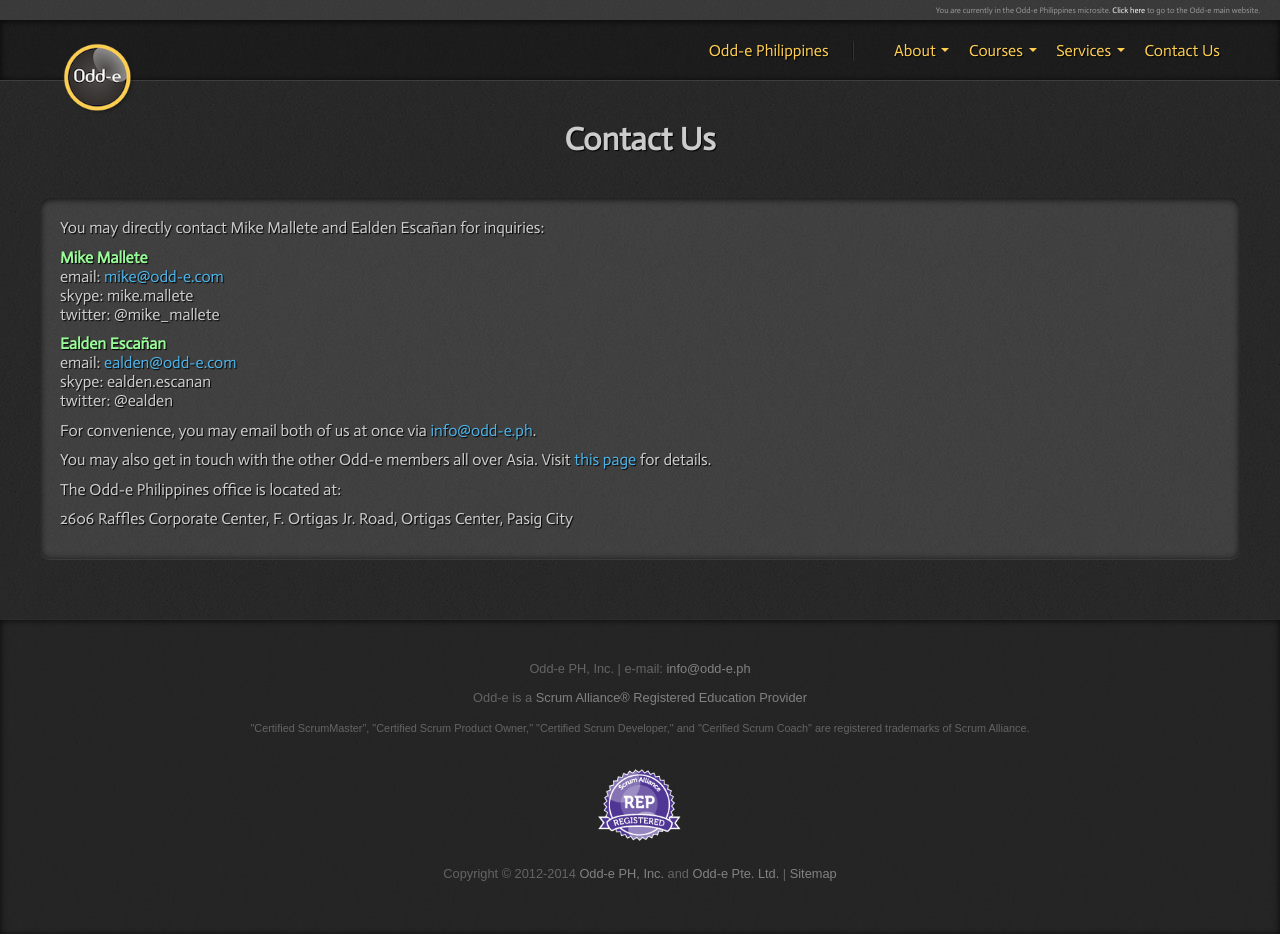
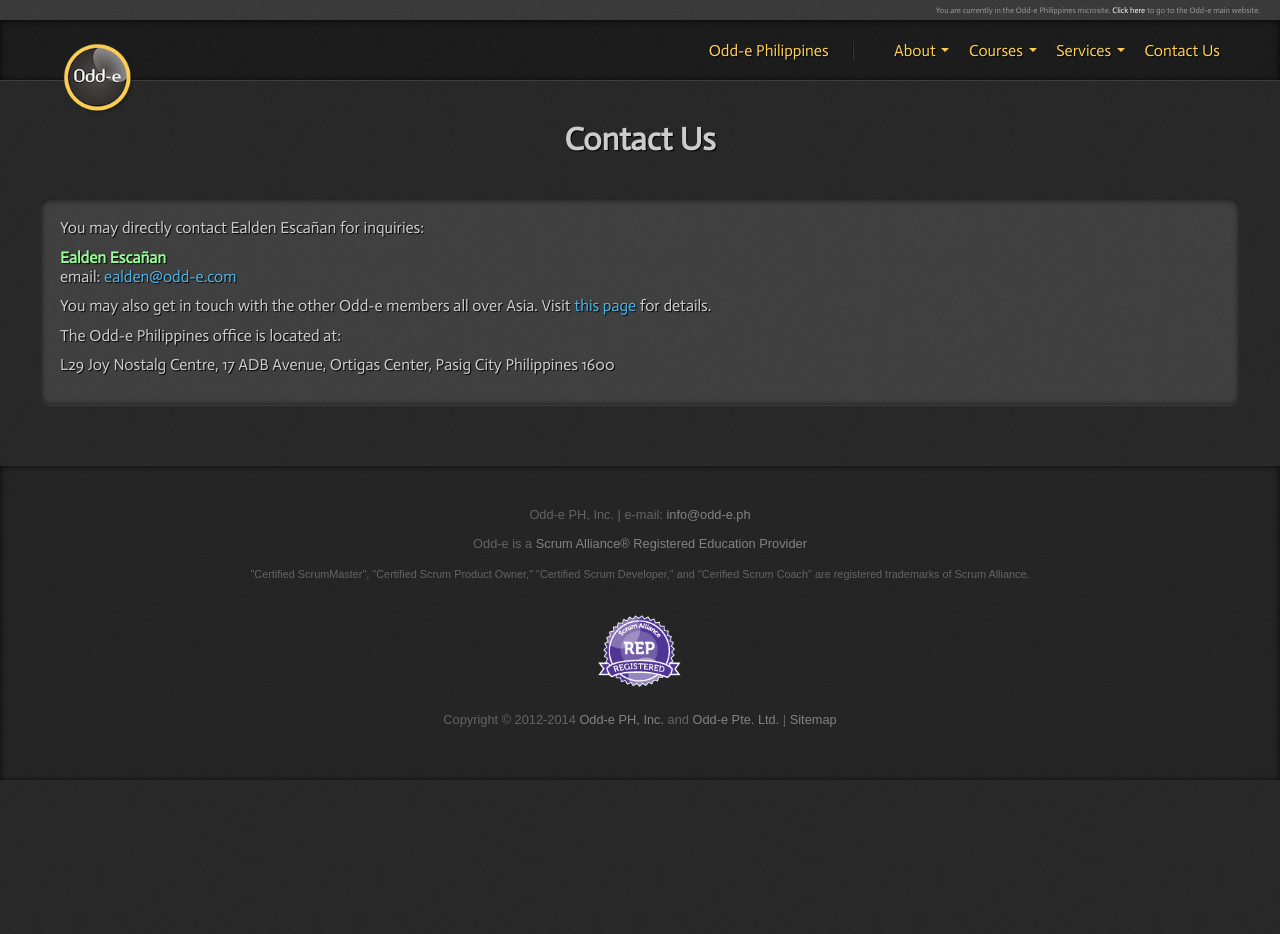
Before and after one commit to nerds-odd-e/odd-e.ph, a Jekyll site: the page built from contact-us/index.html, in a window 1280 px wide. Built offline with Jekyll 4.4.1, drawn with Linux system fonts in a browser that asks for light colours; after the commit the page ends 900 px from its top, so only the background shows below that.

Commit message:
Contact Ealden

```diff
--- a/contact-us/index.html
+++ b/contact-us/index.html
@@ -1,7 +1,7 @@
 ---
 layout: default
 title: Contact Odd-e Philippines
-description: You may contact Mike and Ealden directly for Agile, Scrum, and XP coaching and training, as well as other services.
+description: You may contact Ealden directly for Agile, Scrum, and XP coaching and training, as well as other services.
 ---
 <section>
 	<header>
@@ -10,21 +10,12 @@
 </section>
 <section class="about">
 	<p>
-		You may directly contact Mike Mallete and Ealden Escañan for inquiries:
+		You may directly contact Ealden Escañan for inquiries:
 	</p>
-	<p>
-		<b>Mike Mallete</b><br/>
-		email: <a href="mailto:mike@odd-e.com">mike@odd-e.com</a><br/>
-		skype: mike.mallete<br/>
-		twitter: @mike_mallete
-	</p>
-  <p>
+        <p>
 		<b>Ealden Escañan</b><br/>
 		email: <a href="mailto:ealden@odd-e.com">ealden@odd-e.com</a><br/>
-		skype: ealden.escanan<br/>
-		twitter: @ealden
 	</p>
-	<p>For convenience, you may email both of us at once via <a href="mailto:info@odd-e.ph">info@odd-e.ph</a>.
 	<p>
 		You may also get in touch with the other Odd-e members all over Asia. Visit <a href="http://odd-e.com/index.php?page=pageContactUs" title="Contact Odd-e">this page</a> for details.
 	</p>
@@ -32,6 +23,6 @@
 		The Odd-e Philippines office is located at:
 	</p>
 	<p>
-		2606 Raffles Corporate Center, F. Ortigas Jr. Road, Ortigas Center, Pasig City
+		L29 Joy Nostalg Centre, 17 ADB Avenue, Ortigas Center, Pasig City Philippines 1600
 	</p>
 </section>
```
